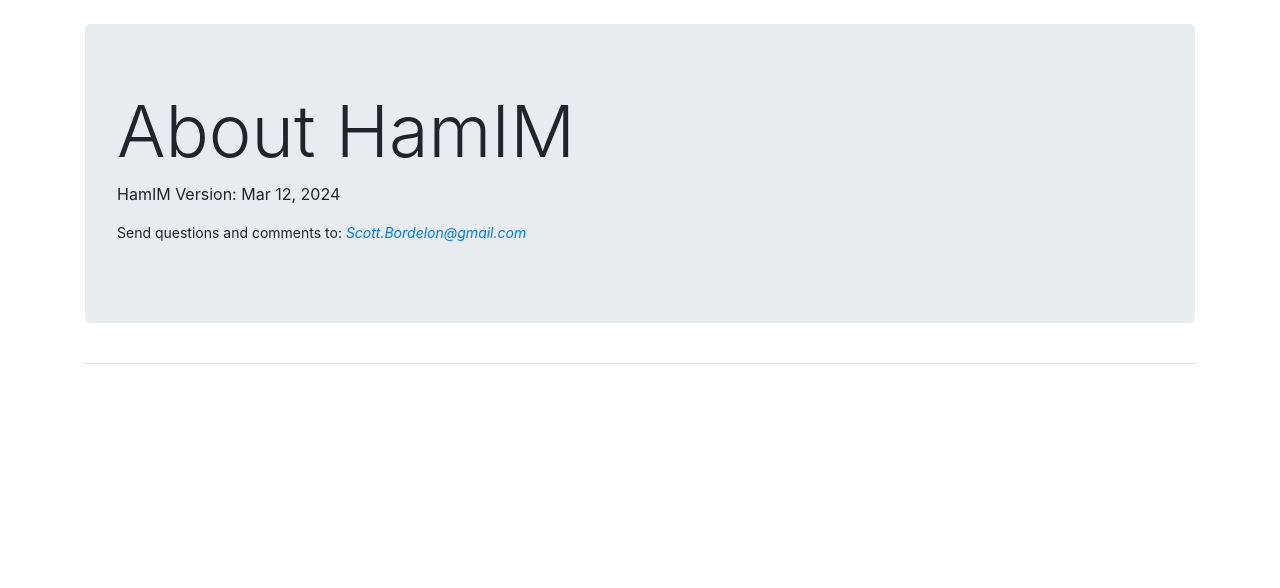
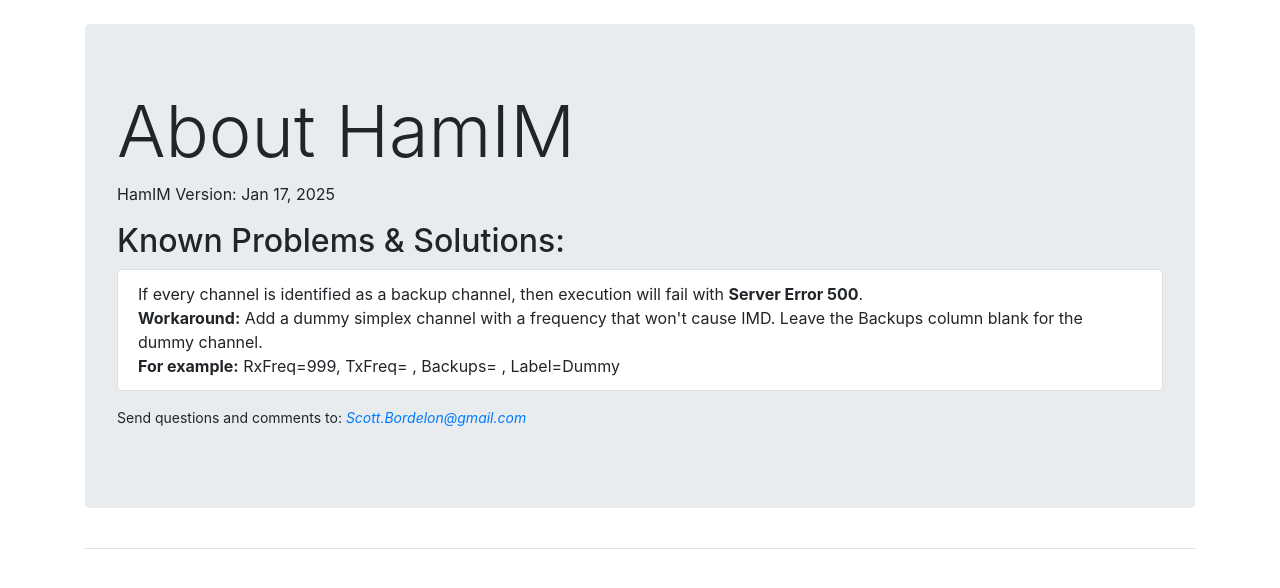
Before and after one commit to Schlermie/ham_intermod, a Django app: page /about/ in a window 1280 px wide. Shown: the part 103-691 px from the top of the page. Run offline with Django 4.2, Linux system fonts and the light colour scheme; some libraries are stand-ins or nearby versions.

Commit message:
Added KP&S to the About page.

```diff
--- a/hamim/templates/hamim/about.html
+++ b/hamim/templates/hamim/about.html
@@ -5,7 +5,18 @@
   <div class="jumbotron">
     <h1 class="display-3">About HamIM</h1>
     <p>
-      HamIM Version: Mar 12, 2024</p>
+      HamIM Version: Jan 17, 2025</p>
+    <p>
+      <h2>Known Problems & Solutions:</h2>
+      <ol class="list-group">
+        <li class="list-group-item">If every channel is identified as a backup
+          channel, then execution will fail with <b>Server Error 500</b>.<br>
+          <b>Workaround:</b> Add a dummy simplex channel with a frequency that
+          won't cause IMD. Leave the Backups column blank for the dummy channel.
+          <br><b>For example:</b> RxFreq=999, TxFreq= , Backups= , Label=Dummy</li>
+        </li>
+      </ol>
+    </p>
     <p class="small">
       Send questions and comments to:
       <i><a href="mailto:Scott.Bordelon@gmail.com">Scott.Bordelon@gmail.com</a></i>
```
